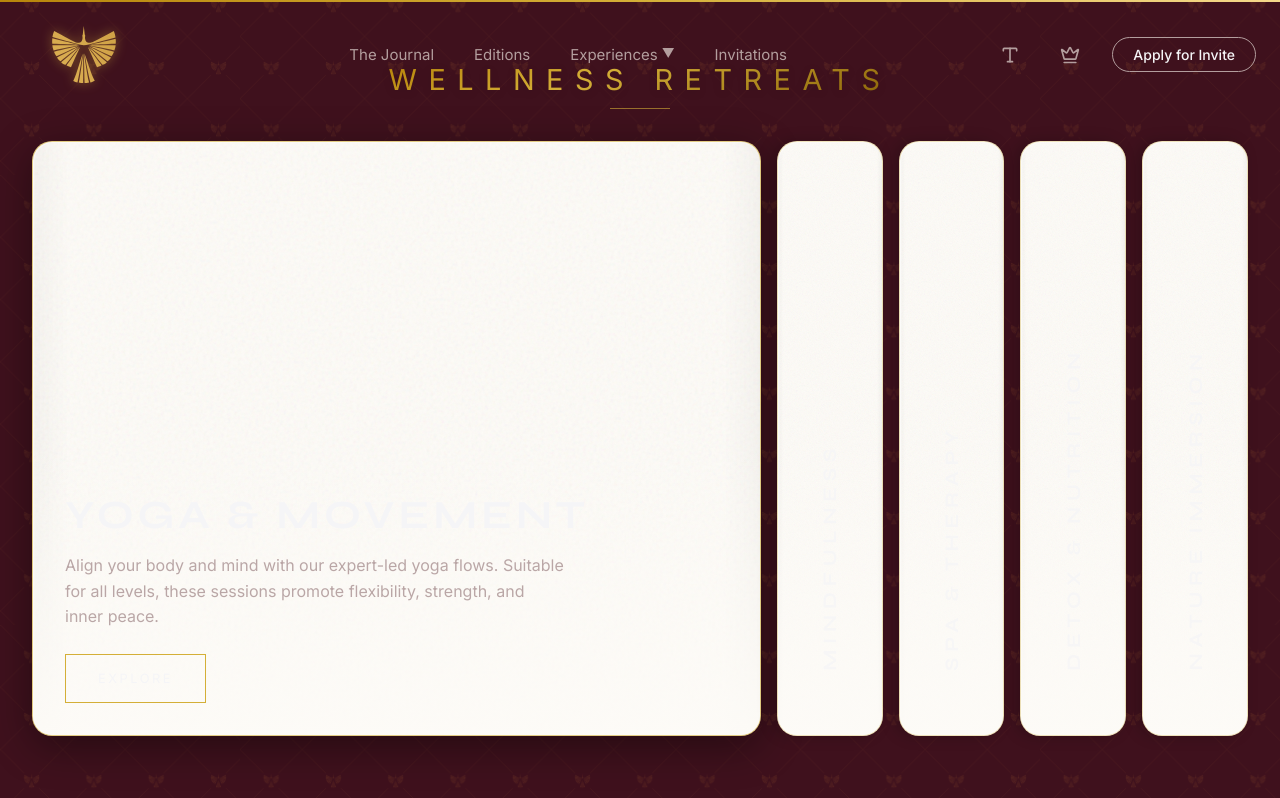
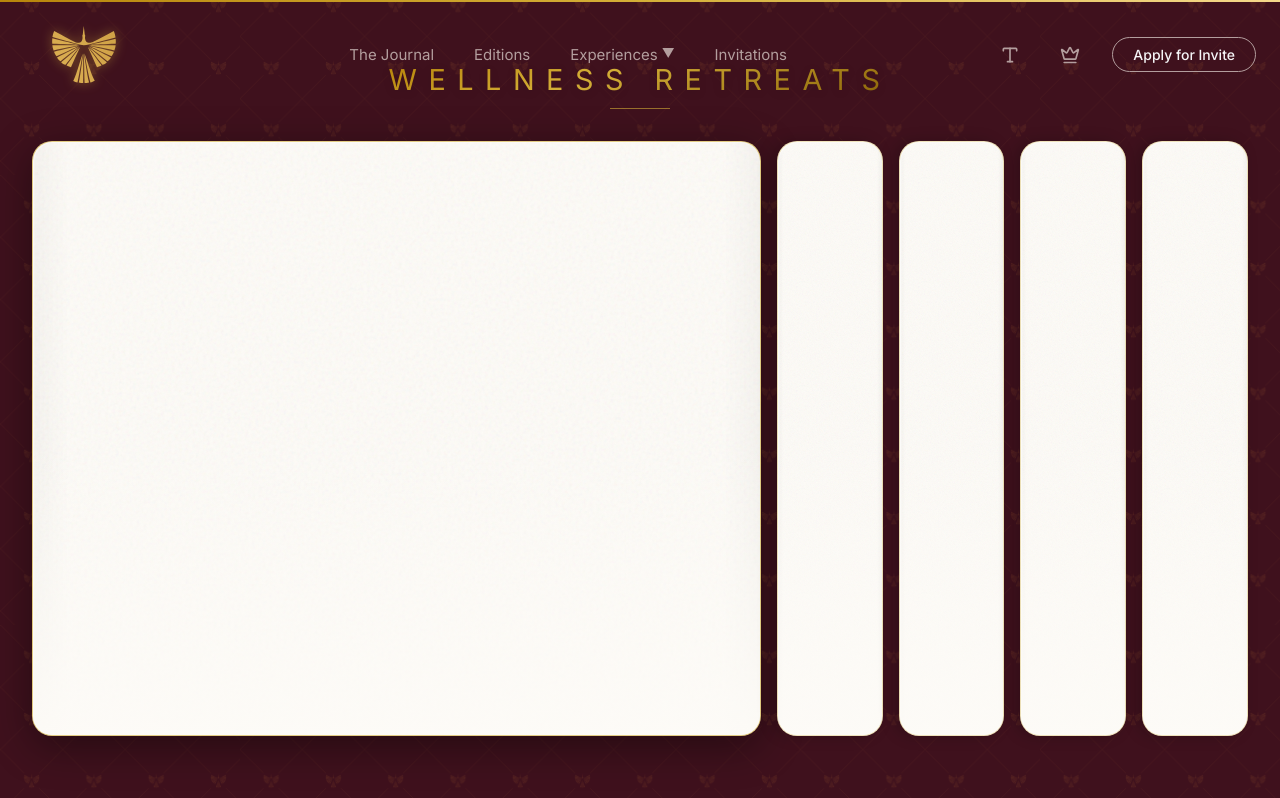
Before and after one commit to venky-7234/VIORA-ELITE-_-MAIN, a React (Vite) app: page /retreats/wellness in a window 1280 px wide. Shown: the top 798 px of the page. Built offline with nearby package versions, Linux system fonts and the light colour scheme; a web font is replaced by a local one.

Commit message:
Remove text from Wellness section cards

```diff
--- a/src/pages/Retreats/Wellness.tsx
+++ b/src/pages/Retreats/Wellness.tsx
@@ -71,11 +71,7 @@ export const Wellness: React.FC = () => {
           >
             <div className="flex-card-bg"></div>
             <div className="flex-card-content">
-              <div className="flex-card-title-wrapper">
-                <h3 className="flex-card-title">{retreat.title}</h3>
-              </div>
-              <p className="flex-card-desc">{retreat.desc}</p>
-              <button className="flex-card-btn">Explore</button>
+              {/* Text removed as requested */}
             </div>
           </div>
         ))}
```
